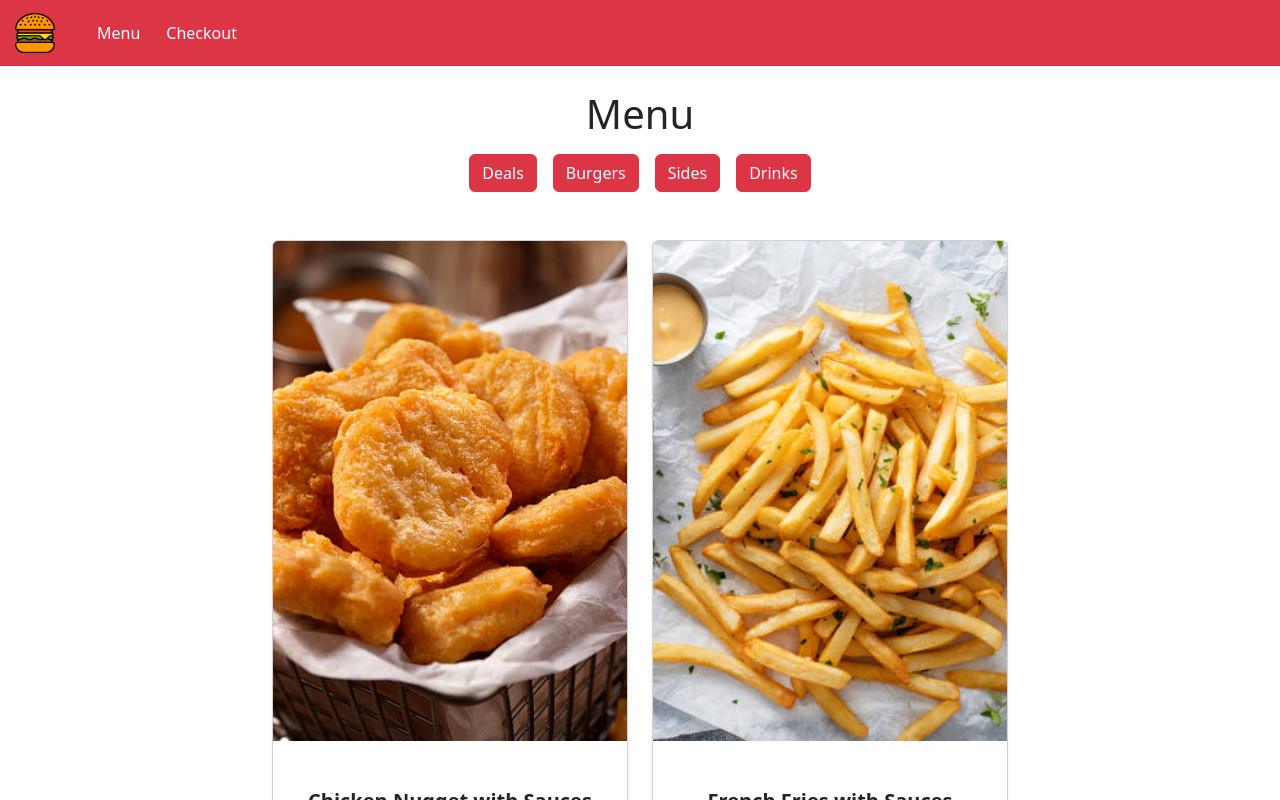
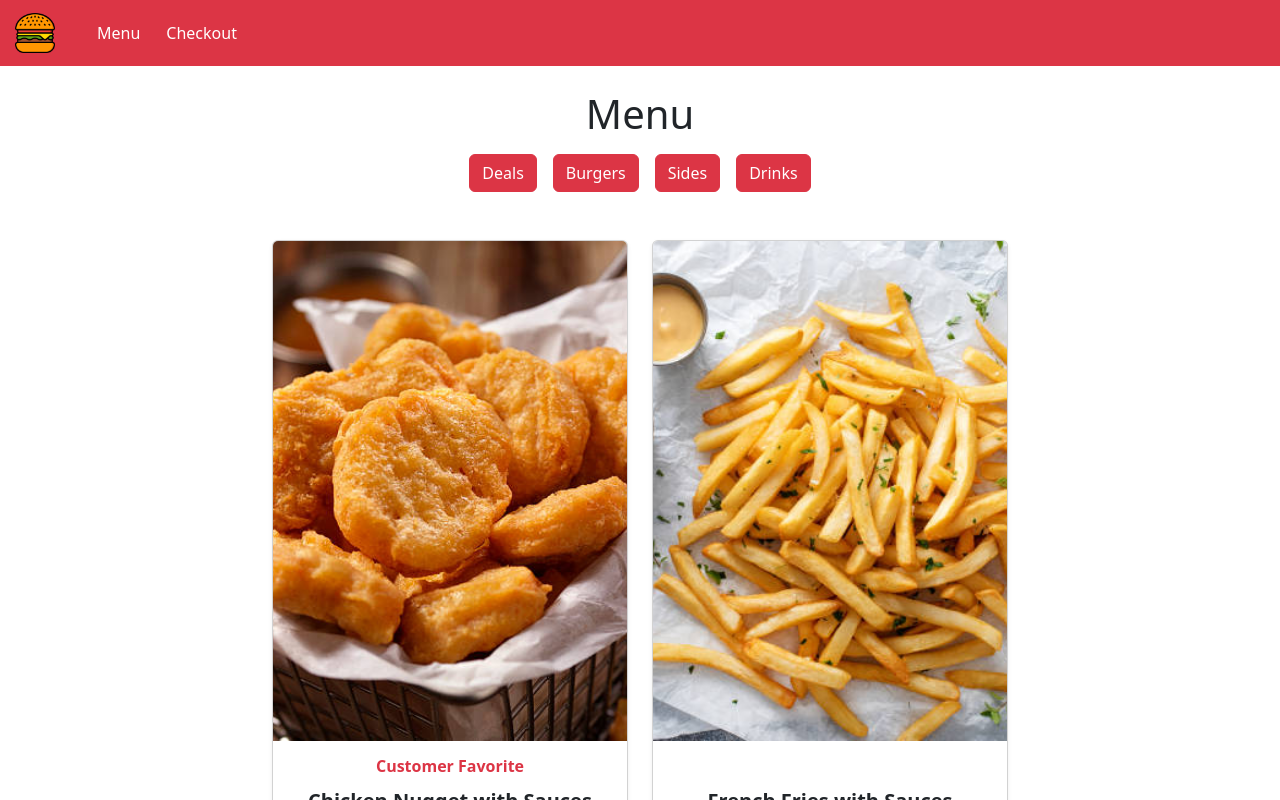
Before and after one commit to KshitijPingle/cpsc-349-final-project, a React (Create React App) app in the folder restaurant-app/: page /menu/sides in a window 1280 px wide. Shown: the top 800 px of the page. Built offline with nearby package versions, Linux system fonts and the light colour scheme.

Commit message:
add customer fav

```diff
--- a/restaurant-app/src/pages/Sides.js
+++ b/restaurant-app/src/pages/Sides.js
@@ -23,7 +23,7 @@ export const Sides = () => {
                   className="text-danger fw-bold text-center"
                   style={{ minHeight: "24px" }}
                 >
-                  {/* blank on purpose */}
+                  Customer Favorite
                 </h6>
                 <h5 className="card-title fw-bold text-center">
                   Chicken Nugget with Sauces
```
